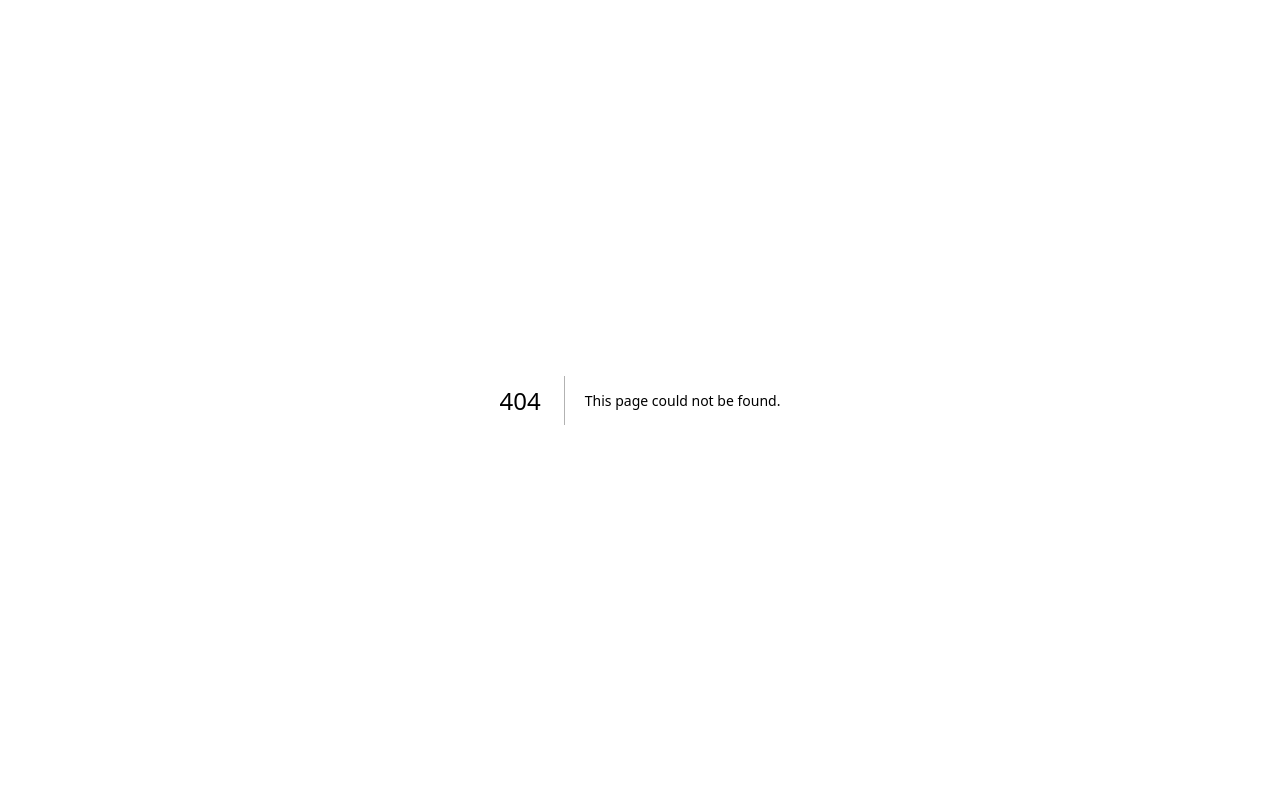
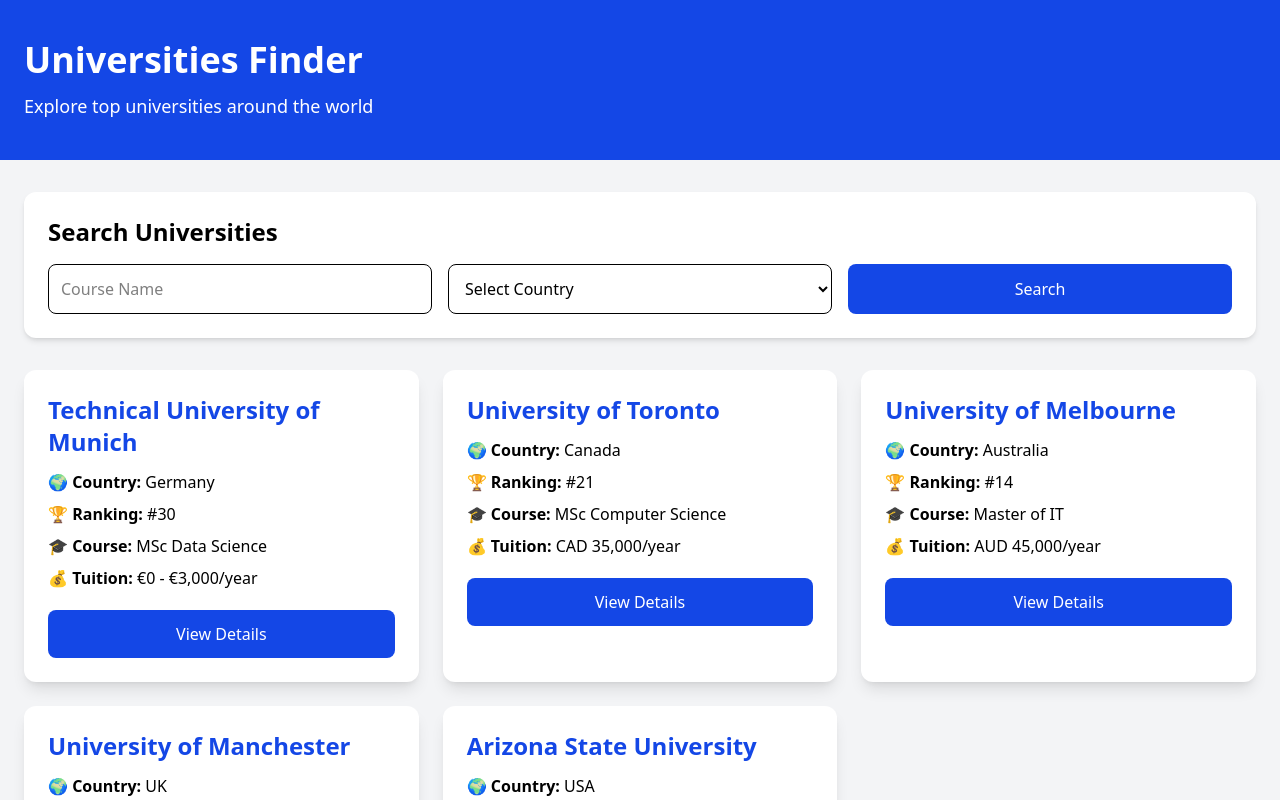
Before and after one commit to Fayaz-Personal/Office, a Next.js app in the folder study-abroad-platform/: page /universities in a window 1280 px wide. Before the commit this address had no page. Shown: the top 800 px of the page. Built offline with nearby package versions, Linux system fonts and the light colour scheme.

Commit message:
Fix universities page default export and navigation link

```diff
--- a/study-abroad-platform/app/page.js
+++ b/study-abroad-platform/app/page.js
@@ -11,7 +11,7 @@ export default function Home() {
 
           <div className="space-x-6">
             <a href="#" className="hover:text-gray-200">Home</a>
-            <a href="#" className="hover:text-gray-200">Universities</a>
+            <a href="/universities" className="hover:text-gray-200">Universities</a>
             <a href="#" className="hover:text-gray-200">Scholarships</a>
             <a href="#" className="hover:text-gray-200">Loans</a>
             <a href="/login" className="hover:text-gray-200">Login</a>
--- /dev/null
+++ b/study-abroad-platform/app/universities/page.js
@@ -0,0 +1,135 @@
+const universities = [
+    {
+        id: 1,
+        name: "Technical University of Munich",
+        country: "Germany",
+        ranking: "#30",
+        tuition: "€0 - €3,000/year",
+        course: "MSc Data Science",
+    },
+    {
+        id: 2,
+        name: "University of Toronto",
+        country: "Canada",
+        ranking: "#21",
+        tuition: "CAD 35,000/year",
+        course: "MSc Computer Science",
+    },
+    {
+        id: 3,
+        name: "University of Melbourne",
+        country: "Australia",
+        ranking: "#14",
+        tuition: "AUD 45,000/year",
+        course: "Master of IT",
+    },
+    {
+        id: 4,
+        name: "University of Manchester",
+        country: "UK",
+        ranking: "#32",
+        tuition: "£28,000/year",
+        course: "MSc Artificial Intelligence",
+    },
+    {
+        id: 5,
+        name: "Arizona State University",
+        country: "USA",
+        ranking: "#179",
+        tuition: "$32,000/year",
+        course: "MS Software Engineering",
+    },
+];
+
+export default function UniversitiesPage() {
+    return (
+        <div className="min-h-screen bg-gray-100">
+            {/* Header */}
+            <div className="bg-blue-700 text-white py-10">
+                <div className="max-w-7xl mx-auto px-6">
+                    <h1 className="text-4xl font-bold">
+                        Universities Finder
+                    </h1>
+
+                    <p className="mt-3 text-lg">
+                        Explore top universities around the world
+                    </p>
+                </div>
+            </div>
+
+            {/* Filters */}
+            <div className="max-w-7xl mx-auto px-6 py-8">
+                <div className="bg-white p-6 rounded-xl shadow-md">
+
+                    <h2 className="text-2xl font-bold mb-4">
+                        Search Universities
+                    </h2>
+
+                    <div className="grid md:grid-cols-3 gap-4">
+
+                        <input
+                            type="text"
+                            placeholder="Course Name"
+                            className="border p-3 rounded-lg"
+                        />
+
+                        <select className="border p-3 rounded-lg">
+                            <option>Select Country</option>
+                            <option>USA</option>
+                            <option>Canada</option>
+                            <option>Germany</option>
+                            <option>UK</option>
+                            <option>Australia</option>
+                        </select>
+
+                        <button className="bg-blue-700 text-white rounded-lg px-6 py-3 hover:bg-blue-800">
+                            Search
+                        </button>
+
+                    </div>
+
+                </div>
+            </div>
+
+            {/* University Cards */}
+            <div className="max-w-7xl mx-auto px-6 pb-12">
+
+                <div className="grid md:grid-cols-2 lg:grid-cols-3 gap-6">
+
+                    {universities.map((university) => (
+                        <div
+                            key={university.id}
+                            className="bg-white rounded-xl shadow-lg p-6 hover:shadow-2xl transition"
+                        >
+                            <h2 className="text-2xl font-bold text-blue-700">
+                                {university.name}
+                            </h2>
+
+                            <p className="mt-3">
+                                🌍 <strong>Country:</strong> {university.country}
+                            </p>
+
+                            <p className="mt-2">
+                                🏆 <strong>Ranking:</strong> {university.ranking}
+                            </p>
+
+                            <p className="mt-2">
+                                🎓 <strong>Course:</strong> {university.course}
+                            </p>
+
+                            <p className="mt-2">
+                                💰 <strong>Tuition:</strong> {university.tuition}
+                            </p>
+
+                            <button className="mt-5 w-full bg-blue-700 text-white py-3 rounded-lg hover:bg-blue-800">
+                                View Details
+                            </button>
+                        </div>
+                    ))}
+
+                </div>
+
+            </div>
+        </div>
+    );
+}
```
